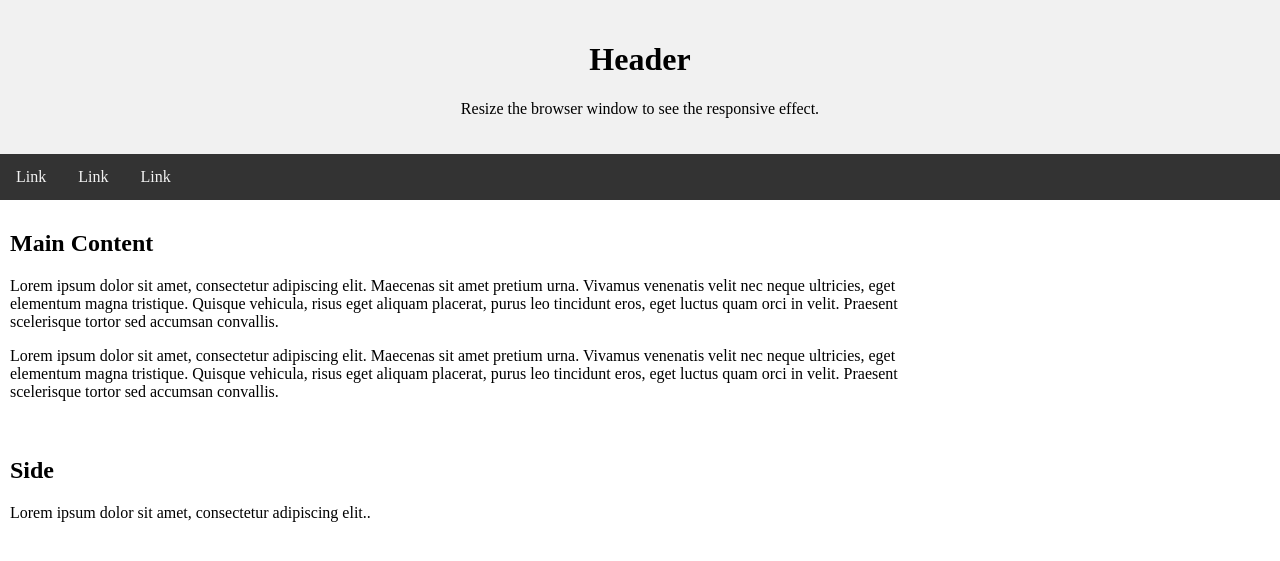
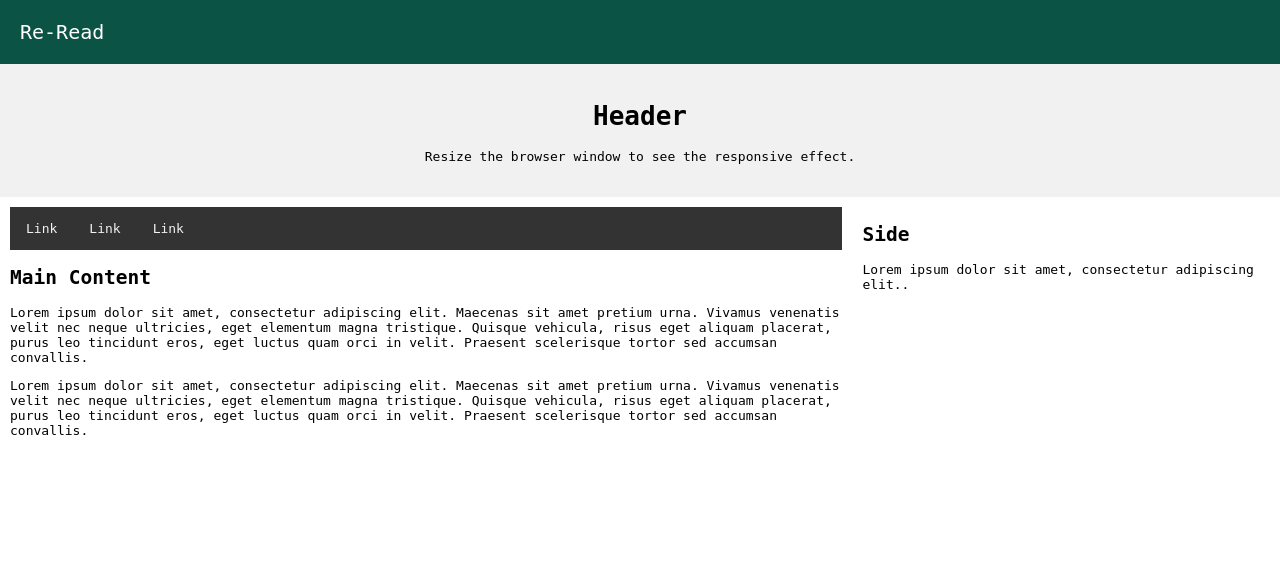
Before and after one commit to MartinezFalconi/reread-php, a PHP site: page / in a window 1280 px wide. Shown: the top 561 px of the page. Run offline with PHP 8.4, Linux system fonts and the light colour scheme.

Commit message:
NextLevel1

```diff
--- a/css/estilos.css
+++ b/css/estilos.css
@@ -1,9 +1,19 @@
 * {
     box-sizing: border-box;
+    font-family: monospace;
   }
 
   body {
     margin: 0;
+  }
+
+   /* Style the logo */
+  .logo {
+    background-color: #0B5345;
+    padding: 20px;
+    text-align: left;
+    color: white;
+    font-size: 20px;
   }
 
   /* Style the header */
@@ -41,14 +51,14 @@
     padding: 10px;
   }
 
-  /* Left and right column */
+  /* Right column */
   .column.right {
-    width: 25%;
+    width: 33.3%;
   }
 
   /* Left column */
   .column.left {
-    width: 75%;
+    width: 66.6%;
   }
 
   /* Clear floats after the columns */
--- a/index.html
+++ b/index.html
@@ -9,26 +9,30 @@
 </head>
 <body>
 
+  <div class="logo">Re-Read  </div>
+
 <div class="header">
   <h1>Header</h1>
   <p>Resize the browser window to see the responsive effect.</p>
 </div>
 
-<div class="topnav">
-  <a href="#">Link</a>
-  <a href="#">Link</a>
-  <a href="#">Link</a>
-</div>
+
 
 <div class="row">
 
   <div class="column left">
+
+    <div class="topnav">
+      <a href="#">Link</a>
+      <a href="#">Link</a>
+      <a href="#">Link</a>
+    </div>
     <h2>Main Content</h2>
     <p>Lorem ipsum dolor sit amet, consectetur adipiscing elit. Maecenas sit amet pretium urna. Vivamus venenatis velit nec neque ultricies, eget elementum magna tristique. Quisque vehicula, risus eget aliquam placerat, purus leo tincidunt eros, eget luctus quam orci in velit. Praesent scelerisque tortor sed accumsan convallis.</p>
     <p>Lorem ipsum dolor sit amet, consectetur adipiscing elit. Maecenas sit amet pretium urna. Vivamus venenatis velit nec neque ultricies, eget elementum magna tristique. Quisque vehicula, risus eget aliquam placerat, purus leo tincidunt eros, eget luctus quam orci in velit. Praesent scelerisque tortor sed accumsan convallis.</p>
   </div>
 
-  <div class="column side">
+  <div class="column right">
     <h2>Side</h2>
     <p>Lorem ipsum dolor sit amet, consectetur adipiscing elit..</p>
   </div>
```
